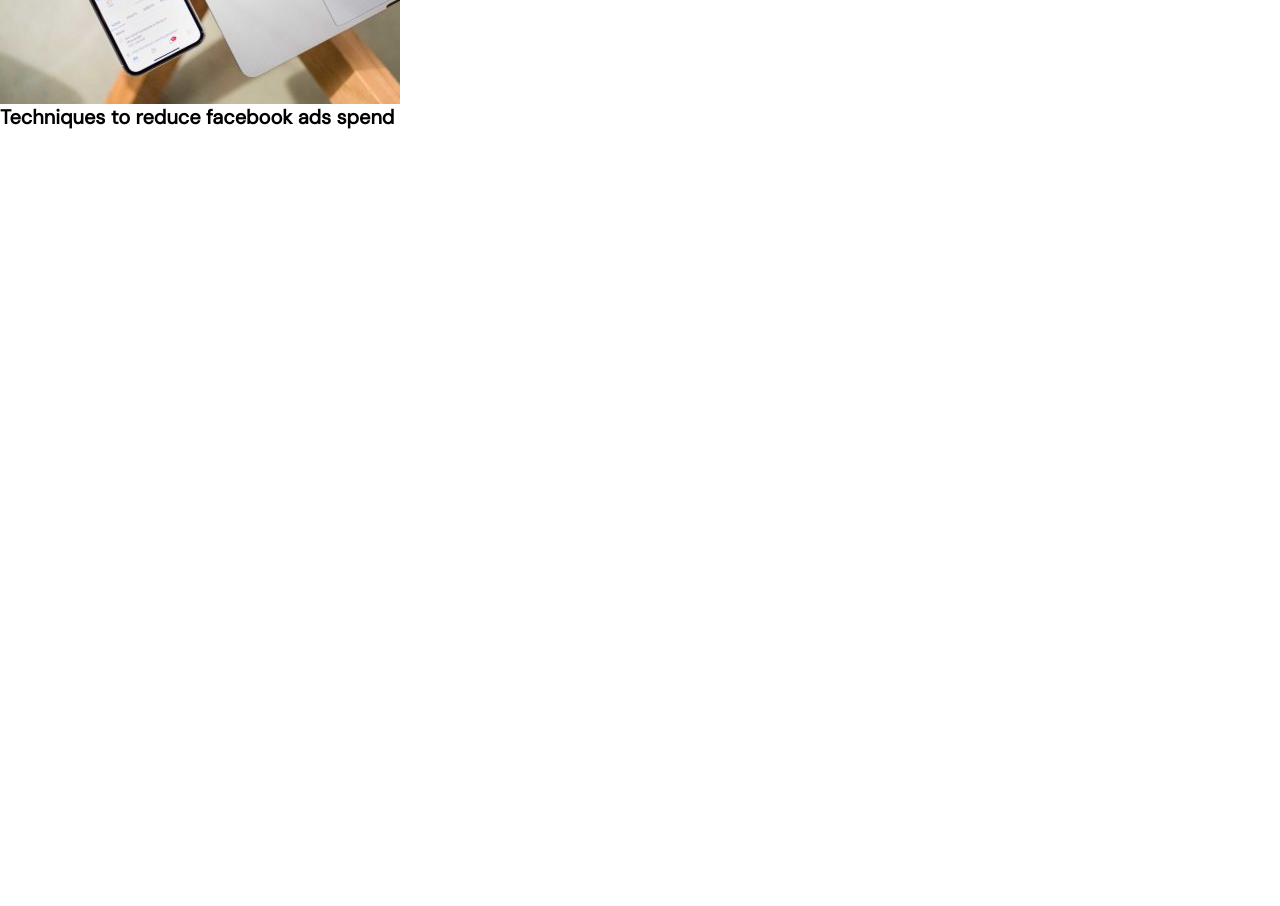
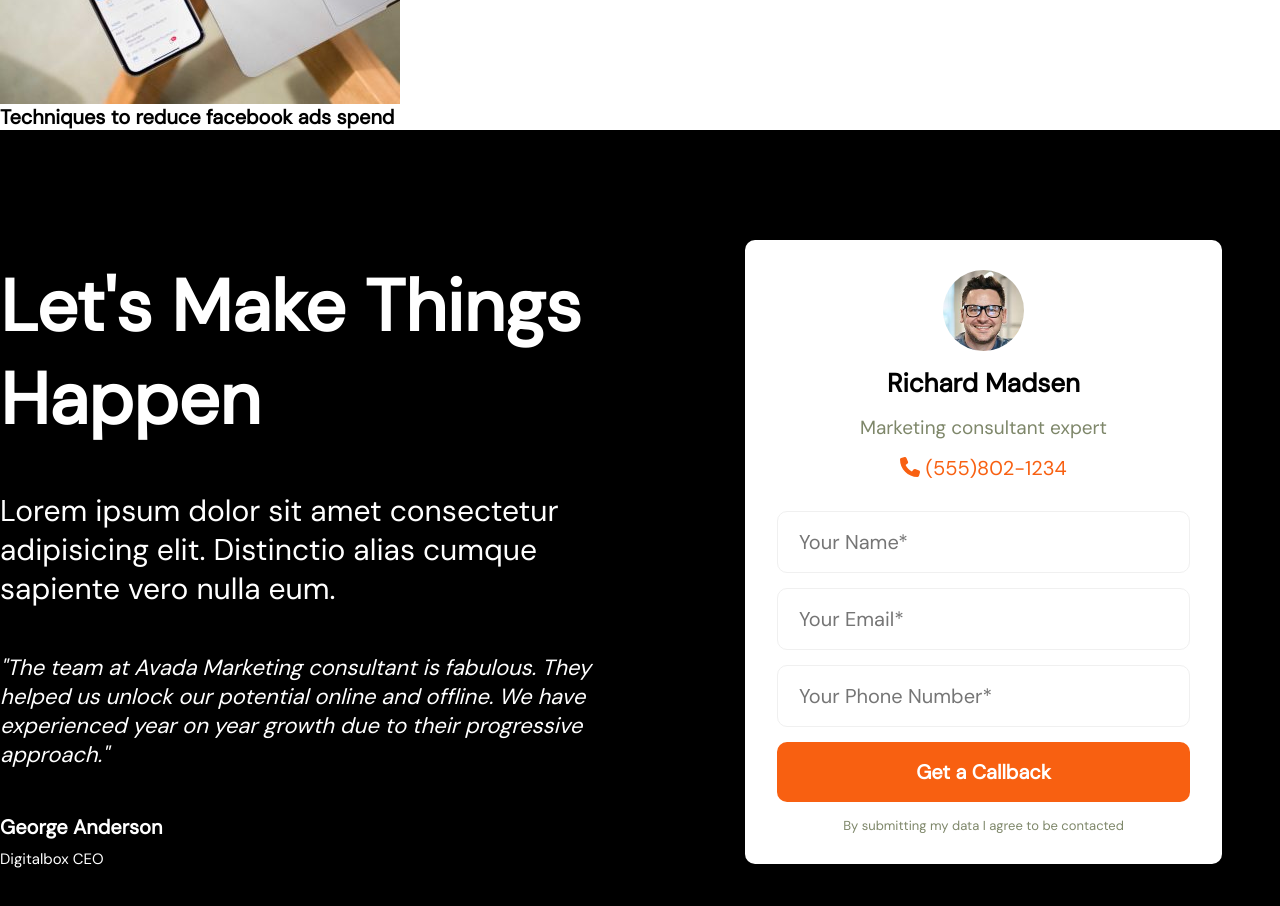
Before and after one commit to SaraG94/proj-html-vuejs, a Vue app: page / in a window 1280 px wide. Shown: the part 8480-9386 px from the top of the page. Before the commit the page ends 8610 px from the top, so only its background shows below. Built offline with nearby package versions, Linux system fonts and the light colour scheme; a web font is replaced by a local one.

Commit message:
FEAT structur footer +content Footer 1 section

```diff
--- a/src/App.vue
+++ b/src/App.vue
@@ -1,10 +1,12 @@
 <script>
   import HeaderMain from './components/HeaderMain.vue';
   import Main from './components/Main.vue'
+  import Footer from './components/Footer.vue';
   export default{
     components:{
       HeaderMain,
-      Main
+      Main,
+      Footer
     },
     data(){
         return{
@@ -17,6 +19,7 @@
 <template>
   <HeaderMain/>
   <Main/>
+  <Footer/>
 </template>
 
 <style lang="scss">
--- a/src/components/CardConsultant.vue
+++ b/src/components/CardConsultant.vue
@@ -39,7 +39,6 @@
     padding: 30px 32px;
     min-width: 477px;
     border-radius: 10px;
-    box-shadow: 0px 10px 8px #dedede;
     background-color: white;
 
     .profile-img{
--- /dev/null
+++ b/src/components/Footer.vue
@@ -0,0 +1,19 @@
+<script>
+    import FooterSectionContact from './FooterSectionContact.vue';
+    export default{
+        components:{
+            FooterSectionContact,
+        },
+        data(){
+            return{}
+        }
+    }
+</script>
+
+<template>
+    <FooterSectionContact/>
+</template>
+
+<style lang="scss" scoped>
+
+</style>
--- /dev/null
+++ b/src/components/FooterSectionContact.vue
@@ -0,0 +1,90 @@
+<script>
+    import CardConsultant from './CardConsultant.vue';
+    export default{
+        components:{
+            CardConsultant
+        },
+        data(){
+            return{
+
+            }
+        }
+    }
+</script>
+
+<template>
+
+    <section class="contact-us">
+        <div class="container">
+            <div class="why-call">
+                <h1 class="title">
+                    let's make things happen
+                </h1>
+                <p class="text-descrition">
+                    Lorem ipsum dolor sit amet consectetur adipisicing elit. Distinctio alias cumque sapiente vero nulla eum.
+                </p>
+                <div class="reviw">
+                    <p class="reviw-text">
+                        "The team at Avada Marketing consultant is fabulous. They helped us unlock our potential online and offline. We have experienced year on year growth due to their progressive approach."
+                    </p>
+                    <div class="author">
+                        <h4 class="name-author">George Anderson</h4>
+                        <p class="occupation">Digitalbox CEO</p>
+                    </div>
+                </div>
+
+            </div>
+            <!-- card -->
+            <div class="card">
+                <CardConsultant/>
+            </div>
+        </div>
+    </section>
+
+</template>
+
+<style lang="scss" scoped>
+@use '../style/partials/variables' as *;
+
+section.contact-us{
+    background-color: $footer-bg;
+    padding: 110px 0;
+}
+.container{
+    display: flex;
+}
+.why-call{
+    flex-basis: calc(100% /2);
+    color: white;
+    display: flex;
+    flex-direction: column;
+    gap: 45px;
+
+    .title{
+        margin-top: 20px;
+        font-size: 72px;
+        text-transform: capitalize;
+    }
+
+    .text-descrition{
+        font-size: 30px;
+    }
+}
+
+.reviw{
+    display: contents;
+    .reviw-text{
+        font-size: 22px;
+        font-style: italic;
+    }
+}
+
+.author .occupation{
+    font-size: 15px;
+    margin-top: 9px;
+}
+
+.card{
+    padding-left: 105px;
+}
+</style>
--- a/src/components/Presentation.vue
+++ b/src/components/Presentation.vue
@@ -30,7 +30,7 @@
             </div>
             <!-- card -->
             <div class="card">
-                <CardConsultant/>
+                <CardConsultant class="shadow"/>
             </div>
         </div>
     </section>
@@ -77,5 +77,9 @@ section.presentation{
 
 .card{
     padding-left: 105px;
+
+    .shadow{
+        box-shadow: 0px 10px 8px #dedede;
+    }
 }
 </style>
--- a/src/style/partials/_variables.scss
+++ b/src/style/partials/_variables.scss
@@ -3,6 +3,7 @@ $light-orange:#FFE7DA;
 $hover-primary:#DA5107;
 $text-grey:#7e876a;
 $backgruond-secondary:#F5F5F7;
+$footer-bg:#000000;
 $primary-color:#F86011;
 $light-primary:#FFE7DA;
 
```
Also changed, not shown: src/components/FooterSectionMenu.vue (added, +18 -0 lines).
